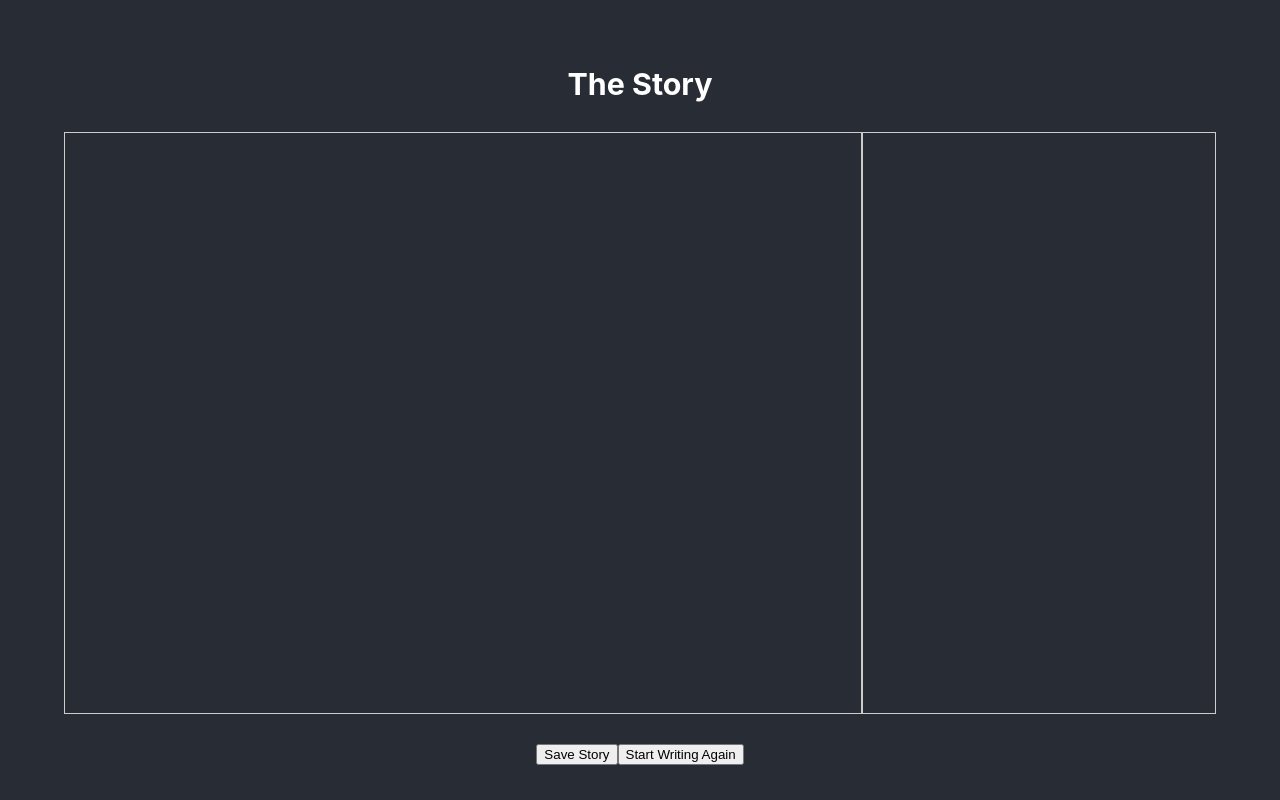
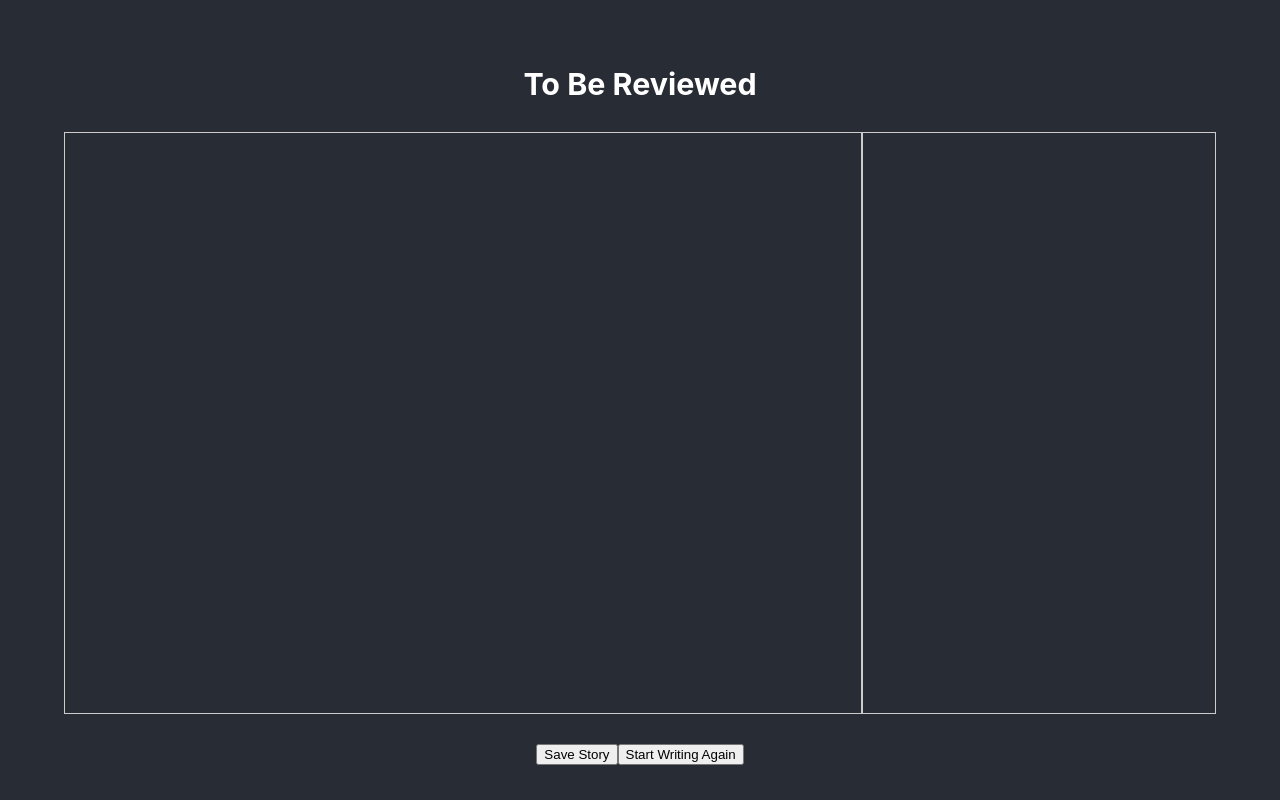
Before and after one commit to arcadesprojectnyc/LittleTale, a React (Create React App) app: page /review-story in a window 1280 px wide. Built offline with nearby package versions, Linux system fonts and the light colour scheme.

Commit message:
Revisited the Review page and prompt

```diff
--- a/src/components/ReviewStory.jsx
+++ b/src/components/ReviewStory.jsx
@@ -48,7 +48,6 @@ function ReviewStory() {
     review_grammar +
     review_vocabulary +
     review_rewrite +
-    review_grade +
     review_hard_requirement;
 
   const handleStartWriting = () => {
@@ -110,7 +109,7 @@ function ReviewStory() {
 
   const buttons = [
     {
-      label: "Recommendation",
+      label: "Review",
       onClick: handleMsgRecommendation,
     },
     {
@@ -125,7 +124,7 @@ function ReviewStory() {
         width: "90vw",
       }}
     >
-      <h3>The Story</h3>
+      <h3>To Be Reviewed</h3>
       <div
         style={{
           display: "flex",
```
